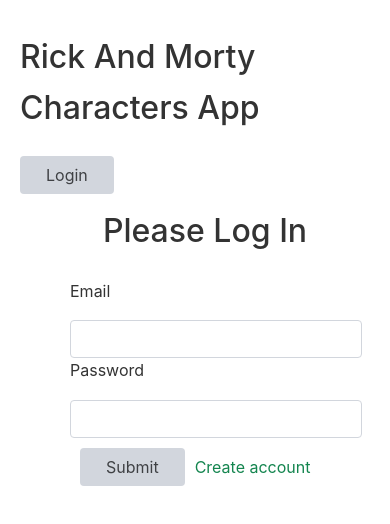
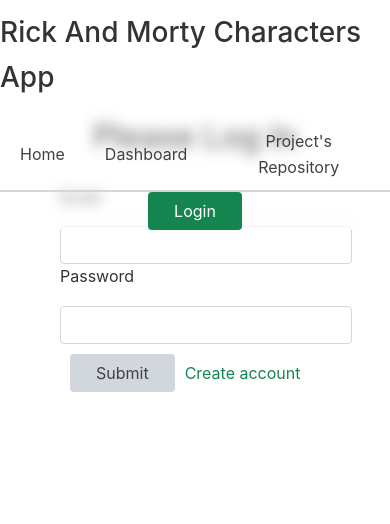
Before and after one commit to p3javier/rick-n-morty-characters-app, a React (Create React App) app in the folder frontend/: page /login in a window 390 px wide. Shown: the top 524 px of the page. Built offline with nearby package versions, Linux system fonts and the light colour scheme.

Commit message:
added new visual features, css module for tabs, navbar with frosted glass effect, and responsiveness upgrades

```diff
--- a/frontend/src/App.tsx
+++ b/frontend/src/App.tsx
@@ -30,9 +30,9 @@
 
   return (
     <div className="wrapper">
+      <BrowserRouter>
         <NavBar isAuthenticated={isAuthenticated} />
-
-      <BrowserRouter>
+        <div style={{ paddingTop: "10rem" }}>
           <Route path="/" exact>
             {isAuthenticated ? <Redirect to="/dashboard" /> : <LandingPage />}
           </Route>
@@ -50,6 +50,7 @@
           </Route>
           <Route path="/register" exact component={Register} />
           <Route path={"/character/:id"} component={CharacterDetail} />
+        </div>
       </BrowserRouter>
     </div>
   );
--- a/frontend/src/components/Hide/Hide.tsx
+++ b/frontend/src/components/Hide/Hide.tsx
@@ -60,7 +60,20 @@
 
   const getSize: () => string = () => {
     const propString = Object.keys(mediaSize)[0];
-    const validValues = ["xs", "sm", "md", "lg", "xl", "mdUp"];
+    const validValues = [
+      "xs",
+      "sm",
+      "md",
+      "lg",
+      "xl",
+      "xsUp",
+      "mdUp",
+      "lgUp",
+      "smDown",
+      "mdDown",
+      "lgDown",
+      "xlDown",
+    ];
     if (validValues.includes(propString)) {
       return propString;
     }
--- a/frontend/src/components/LoginButton/LoginButton.tsx
+++ b/frontend/src/components/LoginButton/LoginButton.tsx
@@ -1,7 +1,11 @@
 import React from "react";
 const LoginButton = () => {
   const redirect = () => (window.location.href = "/login");
-  return <button onClick={() => redirect()}>Login</button>;
+  return (
+    <button className="button primary" onClick={() => redirect()}>
+      Login
+    </button>
+  );
 };
 
 export default LoginButton;
--- a/frontend/src/components/LogoutButton/LogoutButton.tsx
+++ b/frontend/src/components/LogoutButton/LogoutButton.tsx
@@ -1,7 +1,30 @@
 import React from "react";
 import { logoutUser } from "../../services/logoutUser/logoutUser";
+import Hide from "../Hide/Hide";
 const LogoutButton = () => {
-  return <button onClick={() => logoutUser()}>Logout</button>;
+  return (
+    <>
+      <Hide smUp>
+        <button className="button secondary" onClick={() => logoutUser()}>
+          Logout
+        </button>
+      </Hide>
+      <Hide lgUp>
+        <button className="button secondary" onClick={() => logoutUser()}>
+          Logout
+        </button>
+      </Hide>
+      <Hide mdDown>
+        <button
+          className="button secondary"
+          style={{ margin: "1rem" }}
+          onClick={() => logoutUser()}
+        >
+          Logout
+        </button>
+      </Hide>
+    </>
+  );
 };
 
 export default LogoutButton;
--- a/frontend/src/features/CharacterDetail/CharacterDetail.tsx
+++ b/frontend/src/features/CharacterDetail/CharacterDetail.tsx
@@ -51,7 +51,9 @@
                   console.log(index);
                   return (
                     <tr key={element}>
-                      <td>{element}</td>
+                      <td>
+                        <strong>{element}</strong>
+                      </td>
                       {/* eslint-disable-next-line @typescript-eslint/ban-ts-comment */}
                       {/* @ts-ignore */}
                       <td>{characterData[TABLE_ELEMENTS[index]]}</td>
@@ -59,12 +61,16 @@
                   );
                 })}
                 <tr>
-                  <td>Location</td>
+                  <td>
+                    <strong>location</strong>
+                  </td>
 
                   <td>{characterData.location.name}</td>
                 </tr>
                 <tr>
-                  <td>Origin</td>
+                  <td>
+                    <strong>origin</strong>
+                  </td>
 
                   <td>{characterData.location.name}</td>
                 </tr>
--- a/frontend/src/features/NavBar/NavBar.tsx
+++ b/frontend/src/features/NavBar/NavBar.tsx
@@ -1,11 +1,44 @@
-import React from "react";
+import React, { useState } from "react";
 import LogoutButton from "../../components/LogoutButton/LogoutButton";
 import LoginButton from "../../components/LoginButton/LoginButton";
+import { Link } from "react-router-dom";
+import "./navBar.css";
+
 const NavBar = ({ isAuthenticated }: { isAuthenticated: boolean }) => {
+  const [activeTab, setActiveTab] = useState<"home" | "dashboard">();
+
   return (
-    <nav>
-      <h1>Rick And Morty Characters App</h1>
-      {isAuthenticated ? <LogoutButton /> : <LoginButton />}
+    <nav className="nav">
+      <h2 className="nav-left">Rick And Morty Characters App</h2>
+      <div className="nav-center">
+        <div className="tabs">
+          <Link
+            to="/"
+            className={activeTab === "home" ? "active" : ""}
+            onClick={() => setActiveTab("home")}
+          >
+            Home
+          </Link>
+          <Link
+            to="/dashboard"
+            className={activeTab === "dashboard" ? "active" : ""}
+            onClick={() => setActiveTab("dashboard")}
+          >
+            Dashboard
+          </Link>
+
+          <a
+            href="https://github.com/p3javier/rick-n-morty-characters-app"
+            target="_blank"
+            rel="noreferrer"
+          >
+            Project&apos;s Repository
+          </a>
+        </div>
+      </div>
+      <div className="nav-right">
+        {isAuthenticated ? <LogoutButton /> : <LoginButton />}
+      </div>
     </nav>
   );
 };
--- /dev/null
+++ b/frontend/src/features/NavBar/navBar.css
@@ -0,0 +1,81 @@
+.nav {
+    display: flex;
+    min-height: 5rem;
+    align-items: stretch;
+    position: fixed;
+    backdrop-filter: blur(7px);
+    z-index: 999;
+    background: rgba(255, 255, 255, 0.32);
+    width: -webkit-fill-available;
+
+
+}
+
+.nav img {
+    max-height: 3rem;
+}
+
+.nav>.container {
+    display: flex;
+}
+
+.nav-center,
+.nav-left,
+.nav-right {
+    display: flex;
+    flex: 1;
+}
+
+.nav-left {
+    justify-content: flex-start;
+}
+
+.nav-right {
+    justify-content: flex-end;
+}
+
+.nav-center {
+    justify-content: center;
+}
+
+@media screen and (max-width: 480px) {
+    .nav,
+    .nav>.container {
+        flex-direction: column;
+    }
+    .nav-center,
+    .nav-left,
+    .nav-right {
+        flex-wrap: wrap;
+        justify-content: center;
+    }
+}
+
+.nav a,
+.nav .brand {
+    text-decoration: none;
+    display: flex;
+    align-items: center;
+    padding: 1rem 2rem;
+    color: var(--color-darkGrey);
+}
+
+.nav [aria-current="page"]:not(.button),
+.nav .active:not(.button) {
+    color: #000; /* fallback */
+    color: var(--color-primary);
+}
+
+.nav .brand {
+    font-size: 1.75em;
+    padding-top: 0;
+    padding-bottom: 0;
+}
+
+.nav .brand img {
+    padding-right: 1rem;
+}
+
+.nav .button {
+    margin: auto 1rem;
+}
--- a/frontend/src/styles/App.css
+++ b/frontend/src/styles/App.css
@@ -1,5 +1,6 @@
 @import "_grid.css";
 @import "_card.css";
+@import "_tabs.css";
 
 .App {
   text-align: center;
@@ -21,7 +22,7 @@
 }
 
 .wrapper {
-  padding: 20px;
+  padding: 0 20px 20px 0;
   overflow: hidden;
 }
 
--- /dev/null
+++ b/frontend/src/styles/_tabs.css
@@ -0,0 +1,32 @@
+.tabs {
+    display: flex;
+}
+
+.tabs a {
+    text-decoration: none;
+}
+
+.tabs > .dropdown > summary,
+.tabs > a {
+    padding: 1rem 2rem;
+    flex: 0 1 auto;
+    color: var(--color-darkGrey);
+    border-bottom: 2px solid var(--color-lightGrey);
+    text-align: center;
+}
+
+.tabs > a[aria-current="page"],
+.tabs > a.active,
+.tabs > a:hover {
+    opacity: 1;
+    border-bottom: 2px solid var(--color-darkGrey);
+}
+
+.tabs > a[aria-current="page"],
+.tabs > a.active {
+    border-color: var(--color-primary);
+}
+
+.tabs.is-full a {
+    flex: 1 1 auto;
+}
--- a/frontend/src/styles/index.css
+++ b/frontend/src/styles/index.css
@@ -57,6 +57,88 @@
 
 button {
   font-family: inherit;
+}
+
+.button:hover,
+[type="button"]:hover,
+[type="reset"]:hover,
+[type="submit"]:hover,
+button:hover {
+  opacity: 0.8;
+}
+
+.button:active,
+[type="button"]:active,
+[type="reset"]:active,
+[type="submit"]:active,
+button:active {
+  transform: scale(0.98);
+}
+
+.button.primary,
+.button.secondary,
+.button.dark,
+.button.error,
+.button.success,
+[type="submit"] {
+  color: #fff;
+  z-index: 1; /* hightlight from other button's border when grouped */
+  background-color: #000;
+  background-color: var(--color-primary);
+}
+
+.button.secondary {
+  background-color: var(--color-grey);
+}
+
+.button.dark {
+  background-color: var(--color-darkGrey);
+}
+
+.button.error {
+  background-color: var(--color-error);
+}
+
+.button.success {
+  background-color: var(--color-success);
+}
+
+.button.outline {
+  background-color: transparent;
+  border-color: var(--color-lightGrey);
+}
+
+.button.outline.primary {
+  border-color: var(--color-primary);
+  color: var(--color-primary);
+}
+
+.button.outline.secondary {
+  border-color: var(--color-grey);
+  color: var(--color-grey);
+}
+
+.button.outline.dark {
+  border-color: var(--color-darkGrey);
+  color: var(--color-darkGrey);
+}
+
+.button.clear {
+  background-color: transparent;
+  border-color: transparent;
+  color: var(--color-primary);
+}
+
+.button.icon {
+  display: inline-flex;
+  align-items: center;
+}
+
+.button.icon > img {
+  margin-left: 2px;
+}
+.button.icon-only {
+  padding: 1rem;
 }
 
 p {
```
Lines whose indentation alone changed are shown as unchanged.
